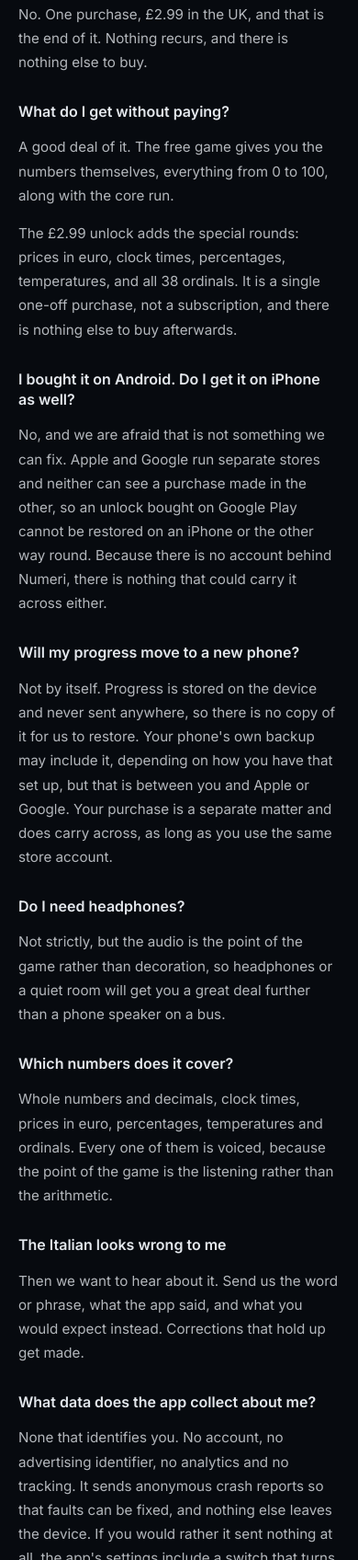
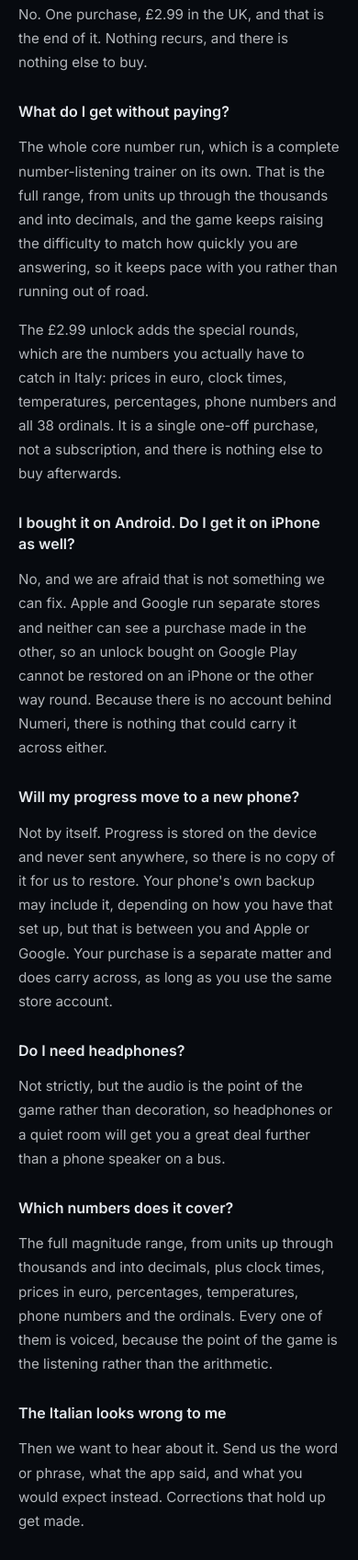
Before and after one commit to mj-heaton/mh-works.com, a plain HTML site: page numeri-support.html in a window 390 px wide. Shown: the part 3642-5338 px from the top of the page at 92% size. Drawn offline with Linux system fonts and the light colour scheme.

Commit message:
Correct Numeri's free tier: the whole core number run, not 0-100
The published boundary capped the free game at "everything from 0 to
100". That was wrong. Numeri's magnitude ladder - units, teens, round
and compound tens, round and compound hundreds, thousands, decimals - is
an adaptive difficulty axis rather than content: a calibration staircase
promotes the player up it automatically, starting at compound tens
because units are too easy for adults. Capping the free tier at 100
would fight the engine and give an adult about a minute before hitting a
ceiling.

Free is now stated as the whole core number run, the full magnitude
range, described as a complete number-listening trainer in its own
right. The unlock is the special rounds: euro prices, clock times,
temperatures, percentages, phone numbers and the 38 ordinals. Both pages
lead with what is free and then what the payment adds, so the wording
matches the order the store purchase sheet will use.

Phone numbers were missing from the site entirely, so they are now in
Numeri's feature list and in the "which numbers does it cover" answer
alongside the rest.

Coniuga's boundary is unchanged and was already correct.

Co-Authored-By: Claude Opus 5 (1M context) <noreply@anthropic.com>

```diff
--- a/numeri-support.html
+++ b/numeri-support.html
@@ -251,13 +251,18 @@
 
 				<h3>What do I get without paying?</h3>
 				<p>
-					A good deal of it. The free game gives you the numbers themselves,
-					everything from 0 to 100, along with the core run.
+					The whole core number run, which is a complete number-listening
+					trainer on its own. That is the full range, from units up through the
+					thousands and into decimals, and the game keeps raising the difficulty
+					to match how quickly you are answering, so it keeps pace with you
+					rather than running out of road.
 				</p>
 				<p>
-					The £2.99 unlock adds the special rounds: prices in euro, clock times,
-					percentages, temperatures, and all 38 ordinals. It is a single one-off
-					purchase, not a subscription, and there is nothing else to buy afterwards.
+					The £2.99 unlock adds the special rounds, which are the numbers you
+					actually have to catch in Italy: prices in euro, clock times,
+					temperatures, percentages, phone numbers and all 38 ordinals. It is a
+					single one-off purchase, not a subscription, and there is nothing else
+					to buy afterwards.
 				</p>
 
 				<h3>I bought it on Android. Do I get it on iPhone as well?</h3>
@@ -287,9 +292,10 @@
 
 				<h3>Which numbers does it cover?</h3>
 				<p>
-					Whole numbers and decimals, clock times, prices in euro, percentages,
-					temperatures and ordinals. Every one of them is voiced, because the
-					point of the game is the listening rather than the arithmetic.
+					The full magnitude range, from units up through thousands and into
+					decimals, plus clock times, prices in euro, percentages, temperatures,
+					phone numbers and the ordinals. Every one of them is voiced, because
+					the point of the game is the listening rather than the arithmetic.
 				</p>
 
 				<h3>The Italian looks wrong to me</h3>
```
Also changed, not shown: numeri.html (+12 -7 lines).
